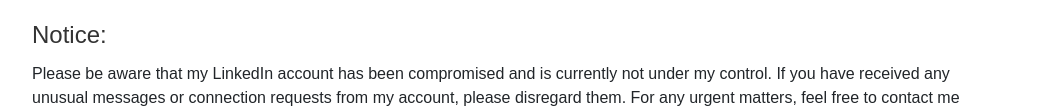
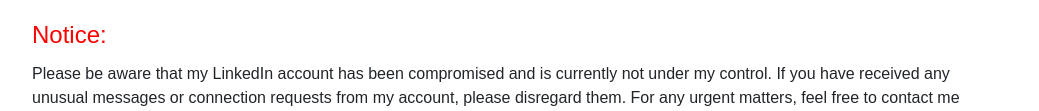
Before and after one commit to androstj/androstj.github.io, a plain HTML site: page index.html in a window 1280 px wide. Shown: the part 198-309 px from the top of the page, without its empty margins (120-1159 px from the left). Drawn offline with nearby package versions, Linux system fonts and the light colour scheme.

Commit message:
Update index.html

```diff
--- a/index.html
+++ b/index.html
@@ -38,7 +38,7 @@
     </div>
 </div>
 
-## Notice:
+## <span style="color: red;">Notice: </span>
 
 > Please be aware that my LinkedIn account has been compromised and is currently not under my control. If you have received any unusual messages or connection requests from my account, please disregard them.
 > For any urgent matters, feel free to contact me directly through my email listed on this website.
```
